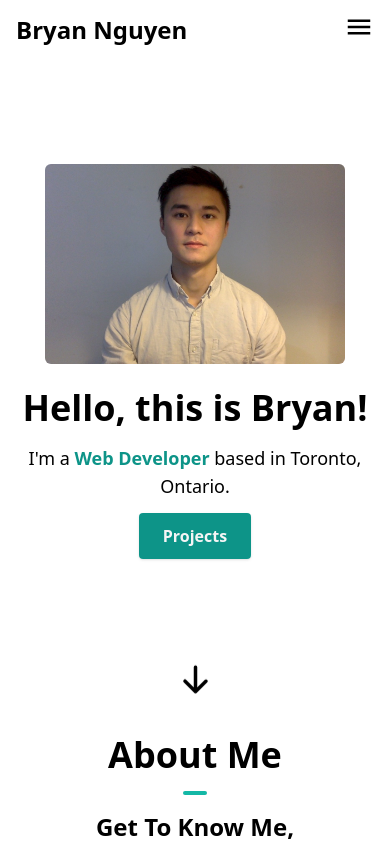
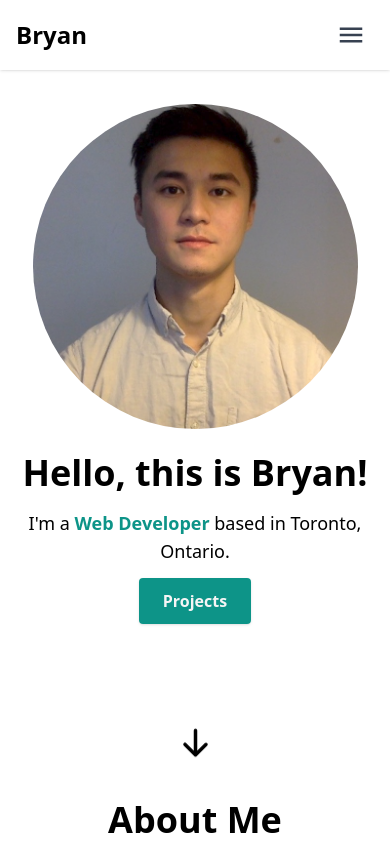
Before and after one commit to dungminhnguyen257/portfolio-project, a Next.js app: page / in a window 390 px wide. Shown: the top 844 px of the page. Built offline with nearby package versions, Linux system fonts and the light colour scheme.

Commit message:
edit navbar using tailwind

```diff
--- a/components/HeroSection.tsx
+++ b/components/HeroSection.tsx
@@ -8,13 +8,24 @@ const HeroSection = () => {
   return (
     <section id="home">
       <div className="flex flex-col text-center items-center justify-center animate-fadeIn animation-delay-2 my-10 py-16 sm:py-32 md:py-52 md:flex-row md:space-x-4 md:text-left">
+        {/* <video
+          autoPlay
+          loop
+          muted
+          className="absolute z-10 w-auto min-w-full min-h-full max-w-none"
+        >
+          <source
+            src="https://assets.mixkit.co/videos/preview/mixkit-set-of-plateaus-seen-from-the-heights-in-a-sunset-26070-large.mp4"
+            type="video/mp4"
+          />
+        </video> */}
         <div className="md:mt-2 md:w-1/2">
           <Image
-            className="rounded-md"
+            className="rounded-full"
             src="/portrait .jpg"
             alt=""
-            width={300}
-            height={300}
+            width={325}
+            height={325}
           />
         </div>
         <div className="md:mt-2 md:w-3/5">
--- a/components/Navbar.tsx
+++ b/components/Navbar.tsx
@@ -25,22 +25,25 @@ const NAV_ITEMS: Array<NavItem> = [
   },
 ];
 
-const Navbar = () => {
+export default function Navbar() {
   const { systemTheme, theme, setTheme } = useTheme();
   const currentTheme = theme === "system" ? systemTheme : theme;
   const [navbar, setNavbar] = useState(false);
-
   return (
-    <header className="w-full mx-auto px-4 sm:px-20 sticky top-0 z-50 dark:border-b dark:border-stone-300 ">
-      {/* // <header className="w-full mx-auto  px-4 sm:px-20 fixed top-0 z-50 shadow bg-white dark:bg-stone-900 dark:border-b dark:border-stone-600"> */}
+    <header className="w-full mx-auto  px-4 sm:px-20 fixed top-0 z-50 shadow bg-white dark:bg-stone-900 dark:border-b dark:border-stone-600">
       <div className="justify-between md:items-center md:flex">
         <div>
-          <div className="flex items-center justify-between py-3">
-            <div className="md:py-5 md:block ">
-              <h2 className="text-2xl font-bold">Bryan Nguyen</h2>
-            </div>
+          <div className="flex items-center justify-between py-3 md:py-5 md:block">
+            <Link to="home">
+              <div className="container flex items-center space-x-2">
+                <h2 className="text-2xl font-bold">Bryan</h2>
+              </div>
+            </Link>
             <div className="md:hidden">
-              <button onClick={() => setNavbar(!navbar)}>
+              <button
+                className="p-2 text-gray-700 rounded-md outline-none focus:border-gray-400 focus:border"
+                onClick={() => setNavbar(!navbar)}
+              >
                 {navbar ? <IoMdClose size={30} /> : <IoMdMenu size={30} />}
               </button>
             </div>
@@ -60,12 +63,12 @@ const Navbar = () => {
                     key={idx}
                     to={item.page}
                     className={
-                      "block lg:inline-block text-neutral-900 hover:text-neutral-500 dark:text-neutral-600"
+                      "block lg:inline-block text-neutral-900  hover:text-neutral-500 dark:text-neutral-100"
                     }
                     activeClass="active"
-                    spy
-                    smooth
-                    offset={100}
+                    spy={true}
+                    smooth={true}
+                    offset={-100}
                     duration={500}
                     onClick={() => setNavbar(!navbar)}
                   >
@@ -94,6 +97,4 @@ const Navbar = () => {
       </div>
     </header>
   );
-};
-
-export default Navbar;
+}
```
Also changed, not shown: public/portrait .jpg, 1 other file (tests, documents, lock files or other folders).
